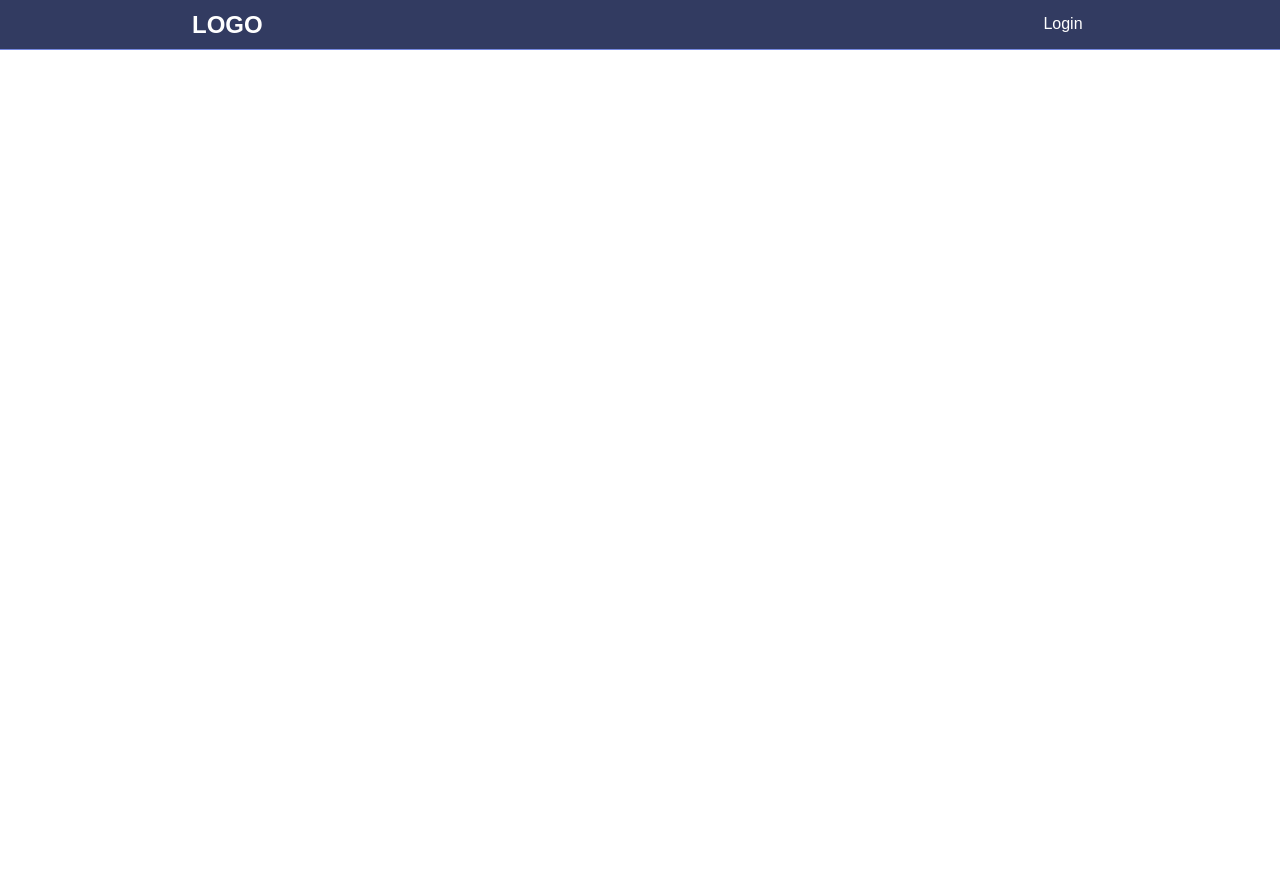
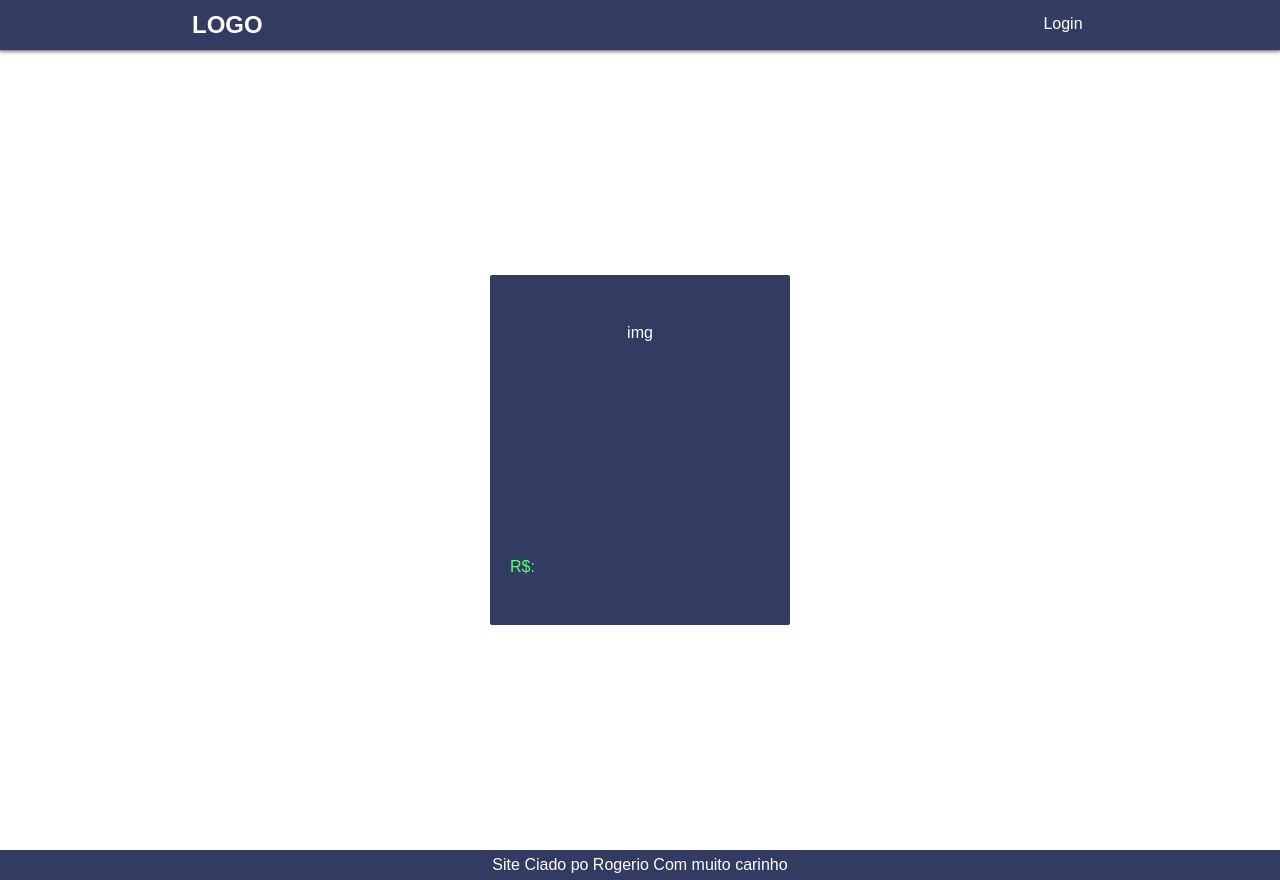
Before and after one commit to rogeriosouz/projeto-lojinha, a React (Vite) app: page /produto/1 in a window 1280 px wide. Before the commit the page ends 800 px from the top, so only its background shows below. Built offline with nearby package versions, Linux system fonts and the light colour scheme; no server answers.

Commit message:
add pag de produto

```diff
--- a/src/components/header/style.ts
+++ b/src/components/header/style.ts
@@ -7,7 +7,7 @@ export const HeaderCabecalho = styled.header`
   background-color: ${cores.primaryColor};
   position: fixed;
   top: 0;
-  border-bottom: 1px solid ${cores.detalsColor};
+  box-shadow: 0px 0px 4px 1px #00000063;
   z-index: 3;
 `;
 
--- a/src/components/produtosPage/style.ts
+++ b/src/components/produtosPage/style.ts
@@ -11,6 +11,8 @@ export const Container = styled.div`
   justify-content: center;
   background-color: ${cores.whiteColor};
   border-radius: 5px;
+  margin-bottom: 20px;
+  margin-top: 40px;
 `;
 
 
--- a/src/config/colors.ts
+++ b/src/config/colors.ts
@@ -1,5 +1,5 @@
 export const primaryColor = '#323B61';
-/* #00DDE0 //// #01BDF0  #FF5745 #7588E0 */
+/* #00DDE0 //// #01BDF0  #FF5745 #7588E0  df538b  #323B61*/
 export const primaryDarkColor = '#00161F';
 export const whiteColor = '#ffff';
 export const secondColorr = '#0B76D9';
--- a/src/pages/home/index.tsx
+++ b/src/pages/home/index.tsx
@@ -1,4 +1,3 @@
-import Cookies from 'js-cookie';
 import { Header } from '../../components/header';
 import { ProdutosPage } from '../../components/produtosPage';
 import { useFetch } from '../../hooks/useFethc';
@@ -18,6 +17,7 @@ type Produtos = {
 export function Home() {
   const { data, isFetching } = useFetch<Produtos[]>('/produto');
 
+
   return (
     <>
       <Header />
@@ -35,11 +35,14 @@ export function Home() {
             <h1>Caregando....</h1>
           )}
           {data?.map(produto => (
-            <ProdutosPage
-              img='img'
-              name={produto.name}
-              price={produto.prace}
-            />
+            <a href={`/produto/:${produto.name}`}
+              key={produto.name}>
+                <ProdutosPage
+                  img='img'
+                  name={produto.name}
+                  price={produto.prace}
+                />
+              </a>
           ))}
 
         </Conteudo>
--- a/src/pages/home/style.ts
+++ b/src/pages/home/style.ts
@@ -16,6 +16,16 @@ export const Conteudo = styled.div`
   grid-template-columns: 1fr 1fr 1fr;
   margin: auto;
   gap: 10px;
+
+  padding: 10px;
+
+  @media (max-width: 648px) {
+    grid-template-columns: 1fr 1fr;
+  }
+
+  @media (max-width: 437px) {
+    grid-template-columns: 1fr;
+  }
 `;
 
 
--- /dev/null
+++ b/src/pages/produto/index.tsx
@@ -0,0 +1,55 @@
+import { useParams } from 'react-router-dom';
+import { Header } from '../../components/header';
+import { useFetch } from '../../hooks/useFethc';
+
+type Produto = {
+  descricao: string
+  name: string,
+  prace: number,
+  _id: string
+}
+
+import {
+  SecaoProduto,
+  Conteudo,
+  ImgConfig,
+  Dinhero,
+  ConteudoNameDescricao
+} from './style';
+
+export function Produto() {
+  const { name } = useParams();
+  const { data, isFetching } = useFetch<Produto>(`/produto/:${name?.replace(':', '')}`)
+
+  return (
+    <>
+      <Header />
+
+      <SecaoProduto>
+
+        {isFetching && (
+          <div>
+            caregando...
+          </div>
+        )}
+
+        <Conteudo>
+          <div>
+            <ImgConfig>
+              <p>img</p>
+            </ImgConfig>
+
+            <ConteudoNameDescricao>
+              <h2>{data?.name}</h2>
+              <p>{data?.descricao}</p>
+            </ConteudoNameDescricao>
+
+            <Dinhero>
+              <p>R$: {data?.prace}</p>
+            </Dinhero>
+          </div>
+        </Conteudo>
+      </SecaoProduto>
+    </>
+  );
+}
--- /dev/null
+++ b/src/pages/produto/style.ts
@@ -0,0 +1,62 @@
+import styled from 'styled-components';
+
+import * as cores from '../../config/colors';
+
+export const SecaoProduto = styled.section`
+  width: 100%;
+  min-height: 100vh;
+  margin-top: 50px;
+`;
+
+export const Conteudo = styled.div`
+  max-width: 700px;
+  min-height: 100vh;
+  margin: auto;
+  display: flex;
+  justify-content: center;
+  align-items: center;
+
+  div {
+    width: 300px;
+    height: 350px;
+    background-color: ${cores.primaryColor};
+    text-align:center;
+    border-radius: 3px;
+    display: flex;
+    flex-direction: column;
+    justify-content: center;
+    align-items: center;
+  }
+`
+
+export const ConteudoNameDescricao = styled.div`
+
+  h2 {
+    color: ${cores.whiteColor};
+  }
+
+  p {
+    color: ${cores.whiteColor};
+  }
+
+`;
+
+export const Dinhero = styled.div`
+  p {
+    width: 100%;
+    height: 100%;
+    display: flex;
+    align-items: center;
+    justify-content: flex-start;
+    color: ${cores.seccessColor};
+    padding-left: 20px;
+  }
+`;
+
+export const ImgConfig = styled.div`
+  background-color: #dfdfdf;
+
+  p {
+    color: ${cores.whiteColor};
+  }
+`;
--- a/src/routes/router.tsx
+++ b/src/routes/router.tsx
@@ -15,6 +15,7 @@ import { CadastroProduto } from '../pages/cadastroProduto';
 import { ProdutosAdm } from '../pages/amostraPostAdm';
 import { Categorias } from '../pages/categorias';
 import { CadastrarCategoria } from '../pages/cadastrarCategoria';
+import { Produto } from '../pages/produto';
 
 export function AppRouters() {
   return (
@@ -43,6 +44,7 @@ export function AppRouters() {
           )}
 
           <Route path='/' element={ <Home /> }/>
+          <Route path='/produto/:name' element={ <Produto /> }/>
         </Routes>
       </BrowserRouter>
     </>
```
